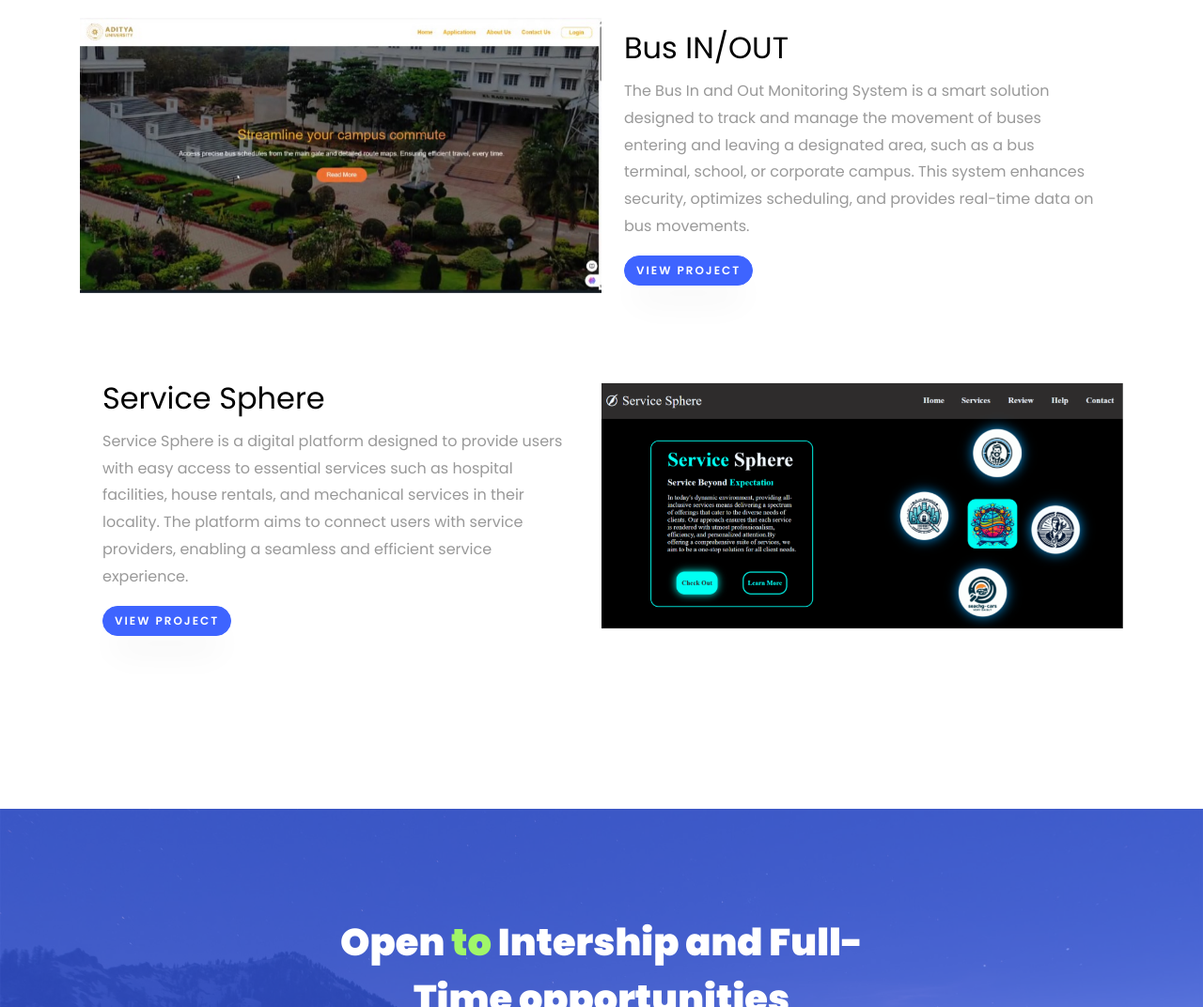
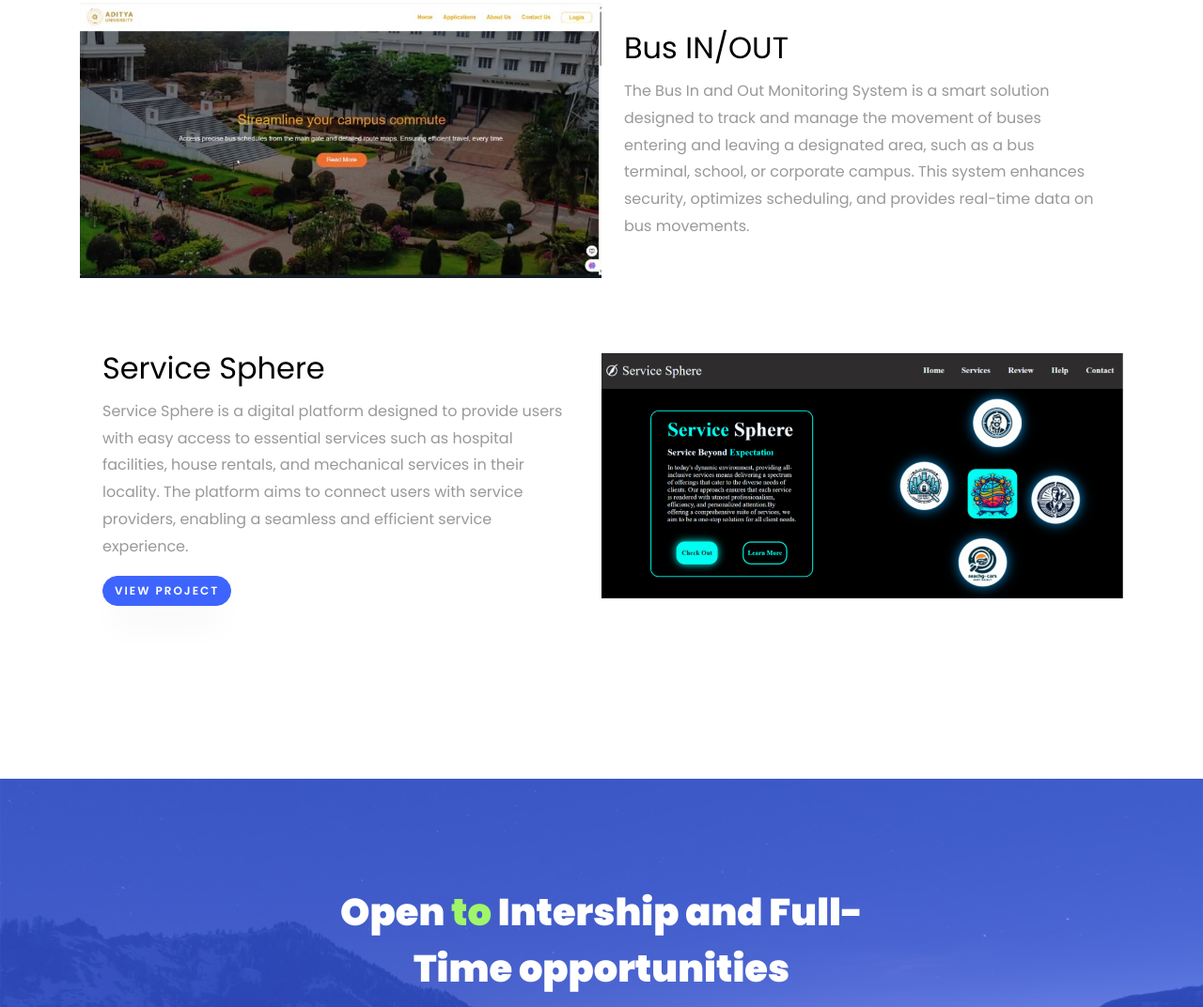
Before and after one commit to potananagalakshmi/Naga-Portfolio, a website: page index.html in a window 1280 px wide. Shown: the part 4469-5541 px from the top of the page at 94% size. Drawn offline with nearby package versions, Linux system fonts and the light colour scheme; files whose address does not match are found by name.

Commit message:
Update index.html

```diff
--- a/index.html
+++ b/index.html
@@ -588,7 +588,7 @@
 				<div class="col-md-6 p-4">
 					<h2>Bus IN/OUT</h2>
 					<p>The Bus In and Out Monitoring System is a smart solution designed to track and manage the movement of buses entering and leaving a designated area, such as a bus terminal, school, or corporate campus. This system enhances security, optimizes scheduling, and provides real-time data on bus movements.</p>
-					<a href="#" class="btn btn-primary">View Project</a>
+<!-- 					<a href="#" class="btn btn-primary">View Project</a> -->
 				</div>
 			</div>
 
```
